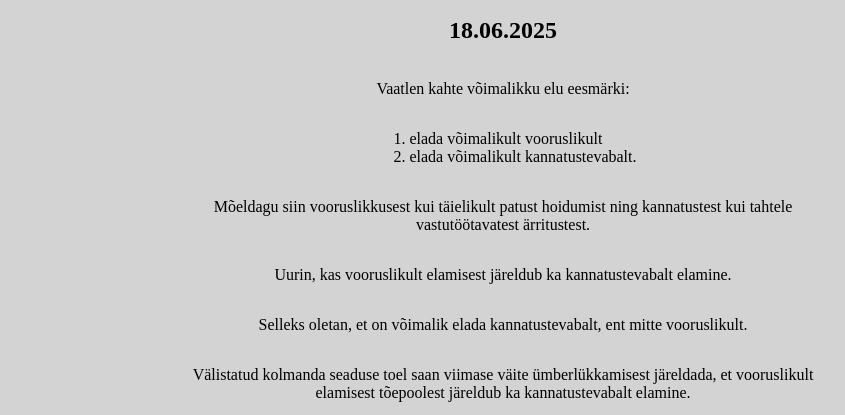
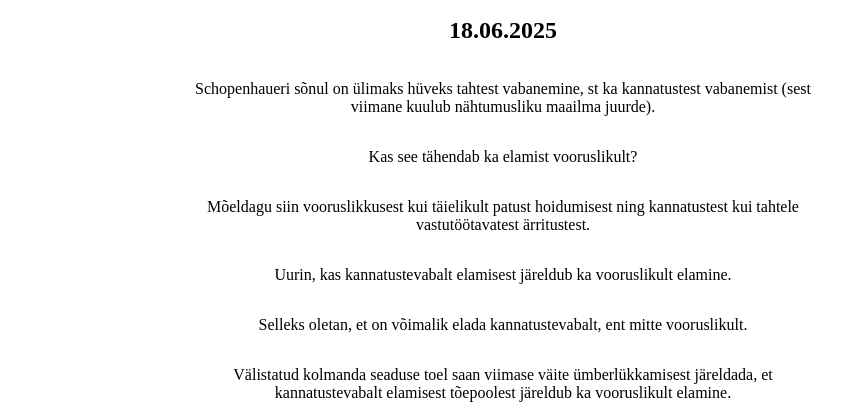
Before and after one commit to l22nj/schopenhauer, a plain HTML site: page index.html in a window 1280 px wide. Shown: the part 278-693 px from the top of the page, without its empty margins (137-982 px from the left). Drawn offline with Linux system fonts and the light colour scheme.

Commit message:
tagasihoidlik kujundus

```diff
--- a/index.html
+++ b/index.html
@@ -19,25 +19,25 @@
 
 <div class="sisu">
     <p>
-        Vaatlen kahte võimalikku elu eesmärki:
+        Schopenhaueri sõnul on ülimaks hüveks tahtest vabanemine, st ka kannatustest vabanemist (sest viimane kuulub
+        nähtumusliku maailma juurde).
     </p>
-    <ol>
-        <li>elada võimalikult vooruslikult</li>
-        <li>elada võimalikult kannatustevabalt.</li>
-    </ol>
     <p>
-        Mõeldagu siin vooruslikkusest kui täielikult patust hoidumist ning kannatustest kui tahtele vastutöötavatest
+        Kas see tähendab ka elamist vooruslikult?
+    </p>
+    <p>
+        Mõeldagu siin vooruslikkusest kui täielikult patust hoidumisest ning kannatustest kui tahtele vastutöötavatest
         ärritustest.
     </p>
     <p>
-        Uurin, kas vooruslikult elamisest järeldub ka kannatustevabalt elamine.
+        Uurin, kas kannatustevabalt elamisest järeldub ka vooruslikult elamine.
     </p>
     <p>
         Selleks oletan, et on võimalik elada kannatustevabalt, ent mitte vooruslikult.
     </p>
     <p>
-        Välistatud kolmanda seaduse toel saan viimase väite ümberlükkamisest järeldada, et vooruslikult elamisest
-        tõepoolest järeldub ka kannatustevabalt elamine.
+        Välistatud kolmanda seaduse toel saan viimase väite ümberlükkamisest järeldada, et kannatustevabalt elamisest
+        tõepoolest järeldub ka vooruslikult elamine.
     </p>
     <div class="schop1">
         <h3>
--- a/styles.css
+++ b/styles.css
@@ -3,7 +3,7 @@ body {
     display: flex;
     flex-direction: column;
     align-items: center;
-    background-color: lightgray;
+    /*background-color: lightgray;*/
     padding: 10rem var(--laius) 2rem var(--laius)
 }
 
```
